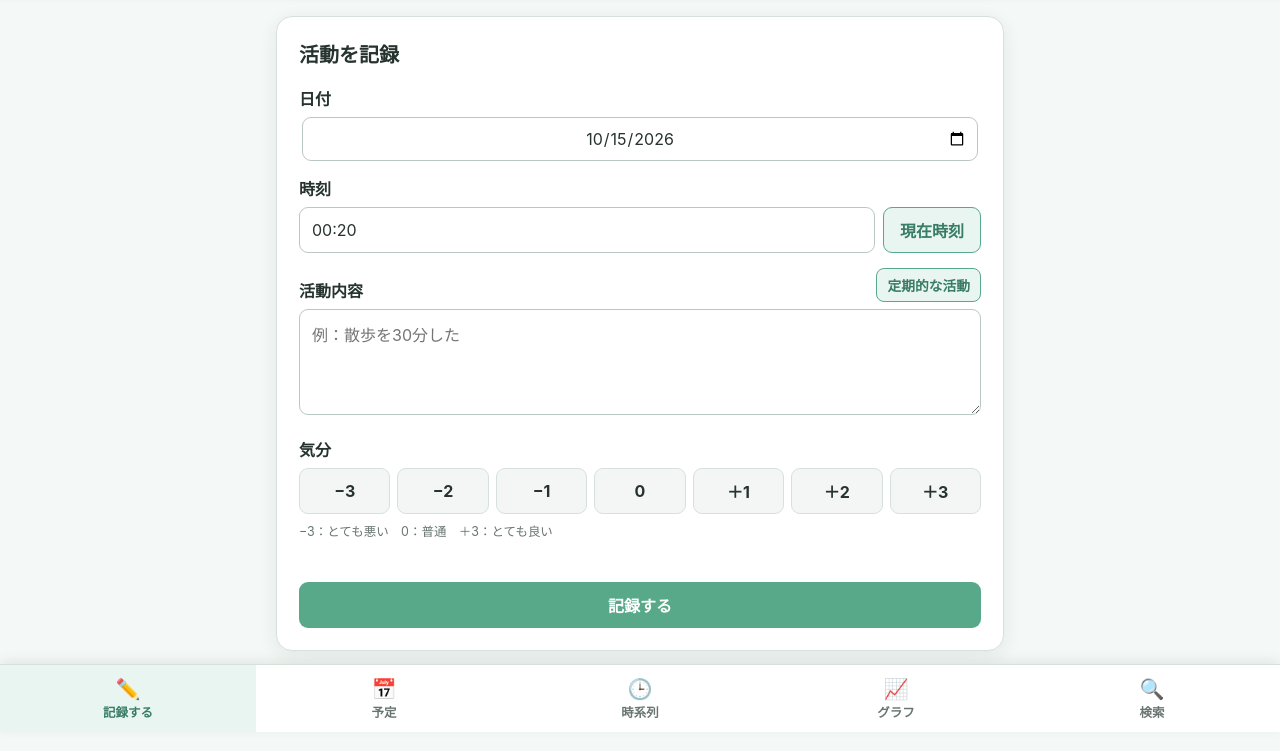
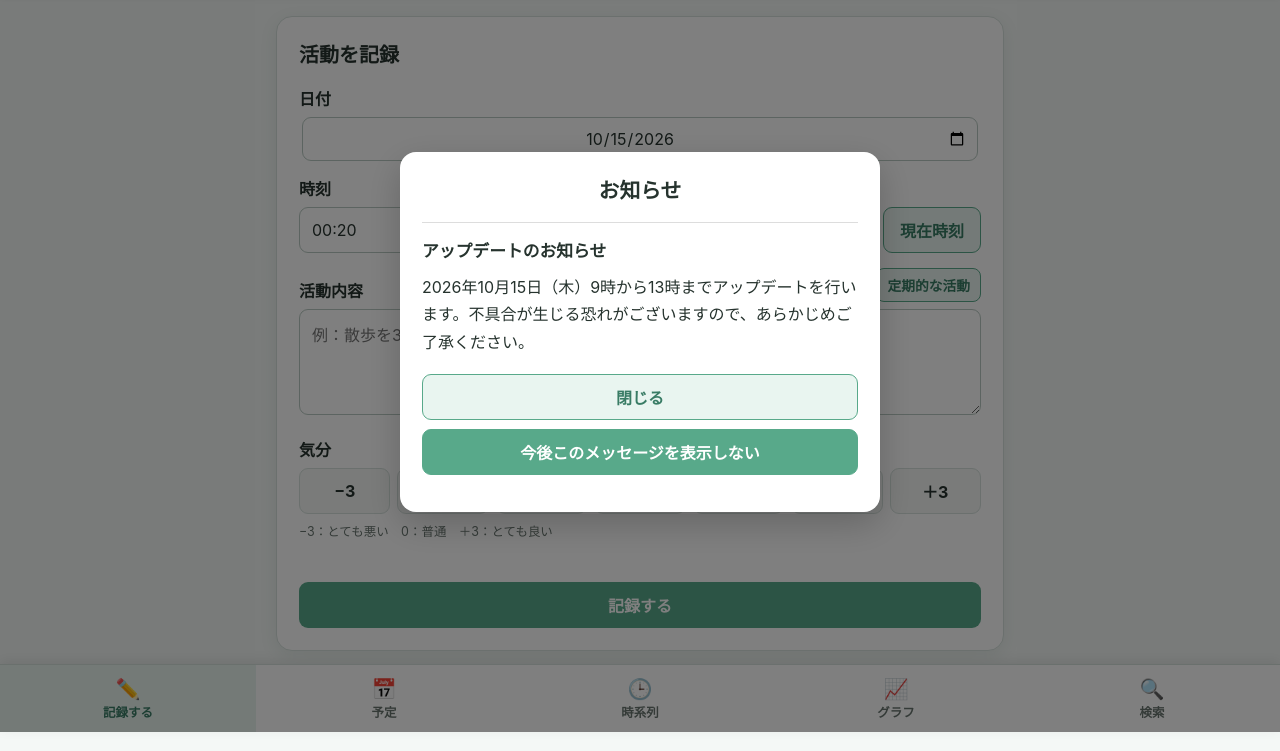
Before and after one commit to KoTom0919/Activity-Log-ver.2, a plain HTML site: page index.html in a window 1280 px wide. Shown: the part 68-819 px from the top of the page. Drawn offline with nearby package versions, Linux system fonts and the light colour scheme.

Commit message:
Add files via upload

```diff
--- a/index.html
+++ b/index.html
@@ -5,7 +5,7 @@
   <meta name="viewport" content="width=device-width, initial-scale=1.0">
   <meta name="theme-color" content="#58a98a">
   <title>活動記録表</title>
-  <link rel="stylesheet" href="style.css?v=29">
+  <link rel="stylesheet" href="style.css?v=30">
 </head>
 
 <body>
@@ -641,6 +641,6 @@
   </nav>
 
   <script src="https://cdn.jsdelivr.net/npm/chart.js"></script>
-  <script src="script.js?v=30"></script>
+  <script src="script.js?v=31"></script>
 </body>
 </html>
--- a/script.js
+++ b/script.js
@@ -1967,3 +1967,121 @@ async function loadNotices() {
   const data = await response.json();
   return data.notices;
 }
+
+
+const NOTICE_STORAGE_KEY = "hiddenNotices_v1";
+
+async function showAppNotices() {
+  try {
+    const notices = await loadNotices();
+    if (!Array.isArray(notices)) return;
+
+    const now = Date.now();
+
+    let hiddenIds = [];
+    try {
+      const saved = JSON.parse(
+        localStorage.getItem(NOTICE_STORAGE_KEY) || "[]"
+      );
+      if (Array.isArray(saved)) hiddenIds = saved;
+    } catch (error) {
+      console.warn("お知らせ設定を読み込めませんでした", error);
+    }
+
+    const visible = notices.filter(notice => {
+      if (!notice || typeof notice.id !== "string") return false;
+
+      const start = notice.start
+        ? Date.parse(notice.start)
+        : -Infinity;
+      const end = notice.end
+        ? Date.parse(notice.end)
+        : Infinity;
+
+      return (
+        !Number.isNaN(start) &&
+        !Number.isNaN(end) &&
+        now >= start &&
+        now < end &&
+        !hiddenIds.includes(notice.id)
+      );
+    });
+
+    if (visible.length === 0) return;
+
+    const overlay = document.createElement("div");
+    overlay.className = "notice-overlay";
+    overlay.setAttribute("role", "dialog");
+    overlay.setAttribute("aria-modal", "true");
+    overlay.setAttribute("aria-label", "お知らせ");
+
+    const panel = document.createElement("div");
+    panel.className = "notice-panel";
+
+    const heading = document.createElement("h2");
+    heading.textContent = "お知らせ";
+    panel.append(heading);
+
+    visible.forEach(notice => {
+      const item = document.createElement("section");
+      item.className = "notice-item";
+
+      const title = document.createElement("h3");
+      title.textContent = notice.title || "お知らせ";
+
+      const message = document.createElement("p");
+      message.textContent = notice.message || "";
+
+      const actions = document.createElement("div");
+      actions.className = "notice-actions";
+
+      const closeButton = document.createElement("button");
+      closeButton.type = "button";
+      closeButton.textContent = "閉じる";
+
+      const hideButton = document.createElement("button");
+      hideButton.type = "button";
+      hideButton.textContent = "今後このメッセージを表示しない";
+
+      function removeItem() {
+        item.remove();
+        if (!panel.querySelector(".notice-item")) {
+          overlay.remove();
+        }
+      }
+
+      closeButton.addEventListener("click", removeItem);
+
+      hideButton.addEventListener("click", () => {
+        try {
+          const stored = JSON.parse(
+            localStorage.getItem(NOTICE_STORAGE_KEY) || "[]"
+          );
+          const ids = Array.isArray(stored) ? stored : [];
+
+          localStorage.setItem(
+            NOTICE_STORAGE_KEY,
+            JSON.stringify([...new Set([...ids, notice.id])])
+          );
+          removeItem();
+        } catch (error) {
+          console.error("非表示設定の保存に失敗しました", error);
+          alert("非表示設定を保存できませんでした。");
+        }
+      });
+
+      actions.append(closeButton, hideButton);
+      item.append(title, message, actions);
+      panel.append(item);
+    });
+
+    overlay.append(panel);
+    document.body.append(overlay);
+
+  } catch (error) {
+    console.error("お知らせの取得・表示に失敗しました", error);
+  }
+}
+
+// アプリ起動時にお知らせを確認
+showAppNotices();
--- a/style.css
+++ b/style.css
@@ -1793,3 +1793,75 @@ input[type="date"]::-webkit-date-and-time-value {
     display: none !important;
   }
 }
+
+
+/* お知らせポップアップ */
+
+.notice-overlay {
+  position: fixed;
+  inset: 0;
+  z-index: 9999;
+  display: flex;
+  align-items: center;
+  justify-content: center;
+  padding: 16px;
+  background: rgba(0, 0, 0, 0.5);
+}
+
+.notice-panel {
+  width: min(480px, 100%);
+  max-height: 85vh;
+  overflow-y: auto;
+  padding: 22px;
+  background: #fff;
+  border-radius: 16px;
+  box-shadow: 0 12px 35px rgba(0, 0, 0, 0.2);
+}
+
+.notice-panel > h2 {
+  margin: 0 0 18px;
+  text-align: center;
+  font-size: 1.3rem;
+}
+
+.notice-item {
+  padding: 15px 0;
+  border-top: 1px solid #ddd;
+}
+
+.notice-item h3 {
+  margin: 0 0 12px;
+  font-size: 1.05rem;
+}
+
+.notice-item p {
+  margin: 0 0 18px;
+  line-height: 1.7;
+  white-space: pre-wrap;
+  overflow-wrap: anywhere;
+}
+
+.notice-actions {
+  display: flex;
+  flex-direction: column;
+  gap: 9px;
+}
+
+.notice-actions button {
+  min-height: 44px;
+  padding: 10px;
+  border-radius: 9px;
+  font-weight: bold;
+}
+
+.notice-actions button:first-child {
+  color: #397c65;
+  background: #e9f5f0;
+  border: 1px solid #58a98a;
+}
+
+.notice-actions button:last-child {
+  color: white;
+  background: #58a98a;
+  border: 1px solid #58a98a;
+}
```
Also changed, not shown: icon.png (added).
